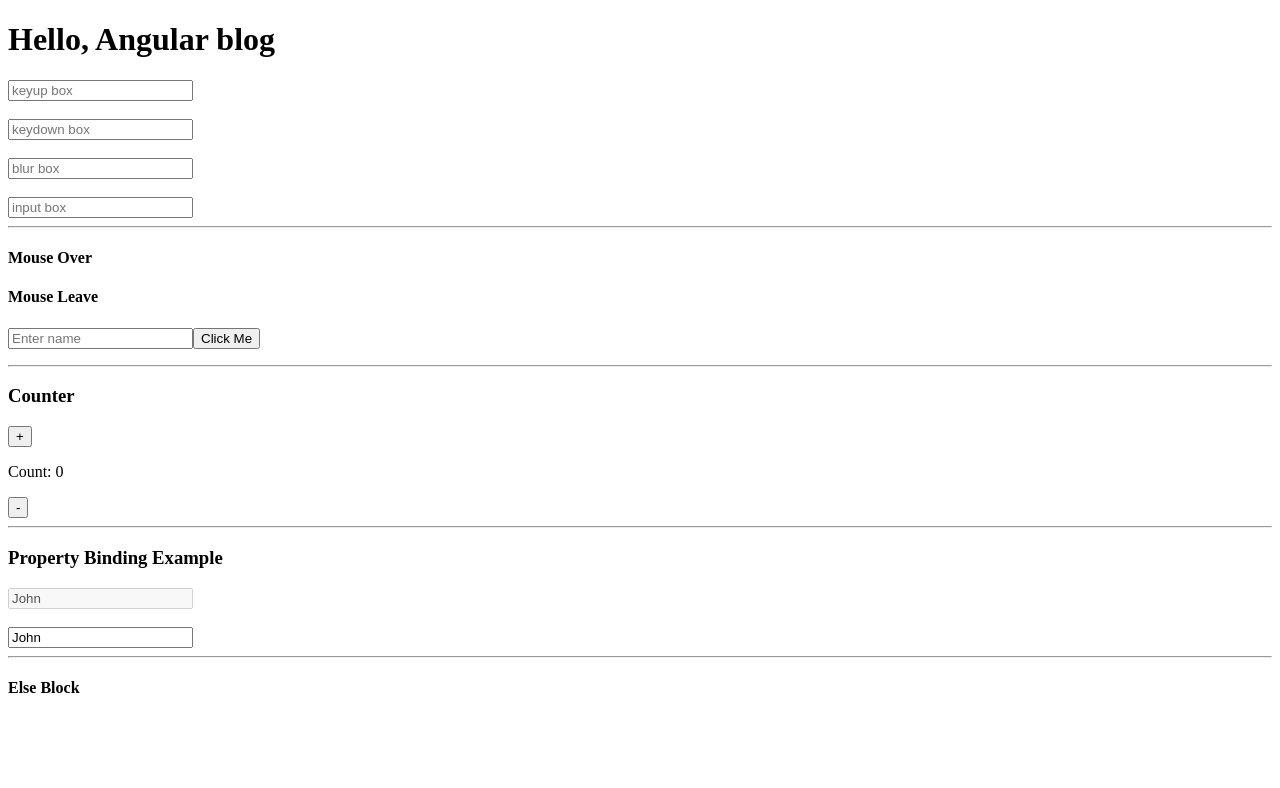
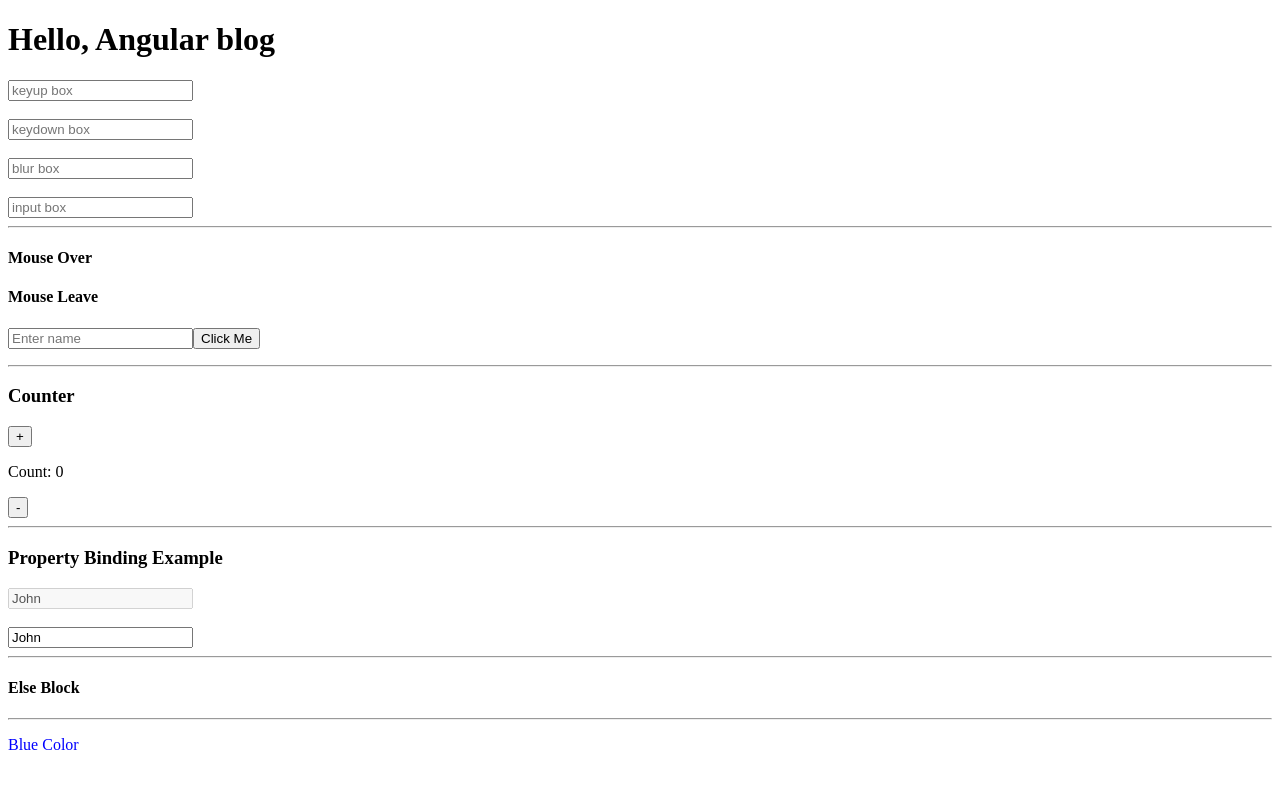
Before and after one commit to shwetakanekar/Angular-Training, an Angular app: page / in a window 1280 px wide. Shown: the top 788 px of the page. Built offline with nearby package versions, Linux system fonts and the light colour scheme.

Commit message:
Tutorial-16: Multiple conditions or Else-If

```diff
--- a/src/app/app.component.html
+++ b/src/app/app.component.html
@@ -54,6 +54,7 @@
 <input type="text" name="name" value="John" [disabled]="disable" />
 
 <hr />
+<!-- If-Else condition -->
 <p *ngIf="show; then ifBlock; else elseBlock"></p>
 <ng-template #ifBlock>
   <h4>If Block</h4>
@@ -62,3 +63,15 @@
 <ng-template #elseBlock>
   <h4>Else Block</h4>
 </ng-template>
+
+<hr />
+<!-- If-Else-If condition (3-4 conditions) -->
+<ng-template [ngIf]="color === 'red'">
+  <p style="color: red">Red Color</p>
+</ng-template>
+<ng-template [ngIf]="color === 'green'">
+  <p style="color: green">Green Color</p>
+</ng-template>
+<ng-template [ngIf]="color === 'blue'">
+  <p style="color: blue">Blue Color</p>
+</ng-template>
--- a/src/app/app.component.ts
+++ b/src/app/app.component.ts
@@ -11,6 +11,7 @@ export class AppComponent {
   counter = 0;
   disable = false;
   show = false;
+  color = 'blue';
 
   logData(data: string) {
     console.log(data);
```
